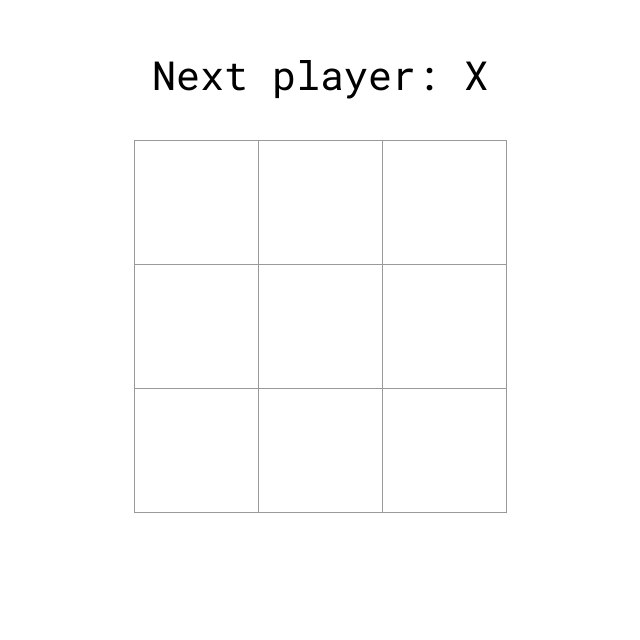
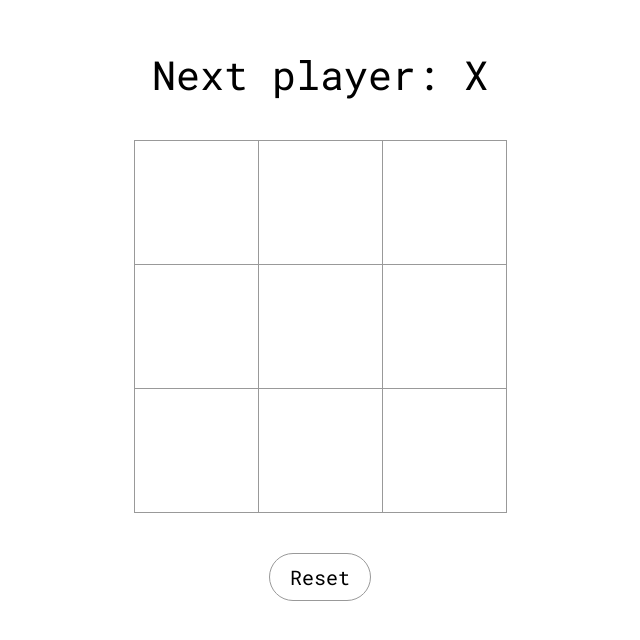
Before and after one commit to Hedevgare/tic-tac-toe, a React (Create React App) app: page / in a window 1280 px wide. Shown: the part 126-766 px from the top of the page, without its empty margins (320-960 px from the left). Built offline with nearby package versions, Linux system fonts and the light colour scheme.

Commit message:
Add reset button. Add check draw function

```diff
--- a/src/App.js
+++ b/src/App.js
@@ -32,10 +32,21 @@ export default function Board() {
         }
     }
 
+    function checkDraw() {
+        return squares.every((square) => square !== null);
+    }
+
+    function resetBoard() {
+        setSquares(Array(9).fill(null));
+        setXIsNext(true);
+    }
+
     const winner = calculateWinner(squares);
     let status;
     if (winner) {
         status = 'Winner: ' + winner;
+    } else if (checkDraw()) {
+        status = 'Draw';
     } else {
         status = 'Next player: ' + (xIsNext ? 'X' : 'O');
     }
@@ -61,6 +72,9 @@ export default function Board() {
                     <Square value={squares[7]} onSquareClick={() => handleClick(7)} />
                     <Square value={squares[8]} onSquareClick={() => handleClick(8)} />
                 </div>
+                {<div onClick={resetBoard}>
+                    <p className="board-reset-btn">Reset</p>
+                </div>}
             </div>
         </>
     );
--- a/src/styles.css
+++ b/src/styles.css
@@ -33,11 +33,21 @@ body {
     align-items: center;
 }
 
+.board-reset-btn {
+    margin-top: 40px;
+    font-size: 20px;
+    padding: 10px 20px;
+    border: 1px solid #999;
+    border-radius: 25px;
+    cursor: pointer;
+}
+
 .status {
     flex: 1;
     display: flex;
-    align-items: end;
-    justify-content: center;
+    flex-direction: column;
+    align-items: center;
+    justify-content: end;
 }
 
 .status-info {
```
